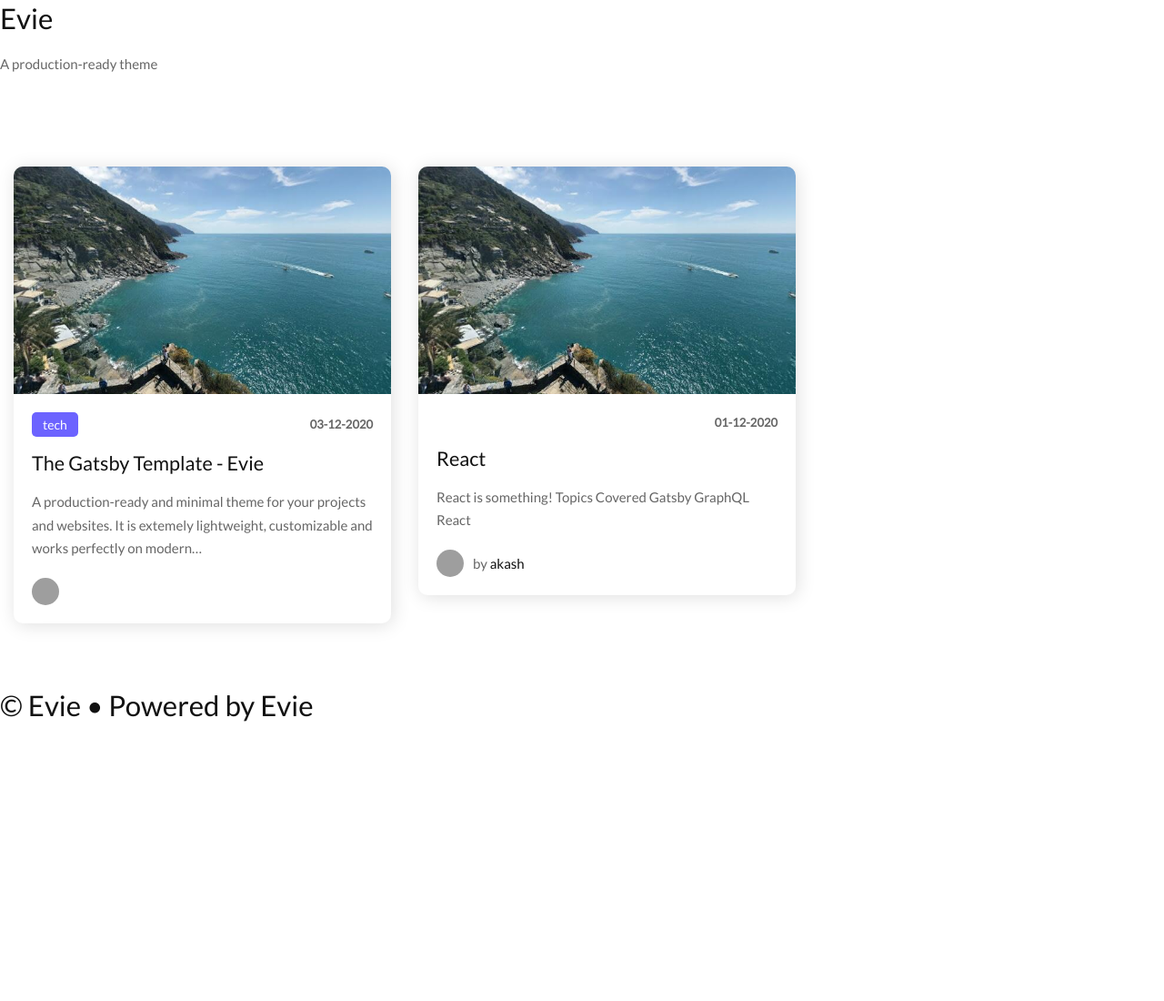
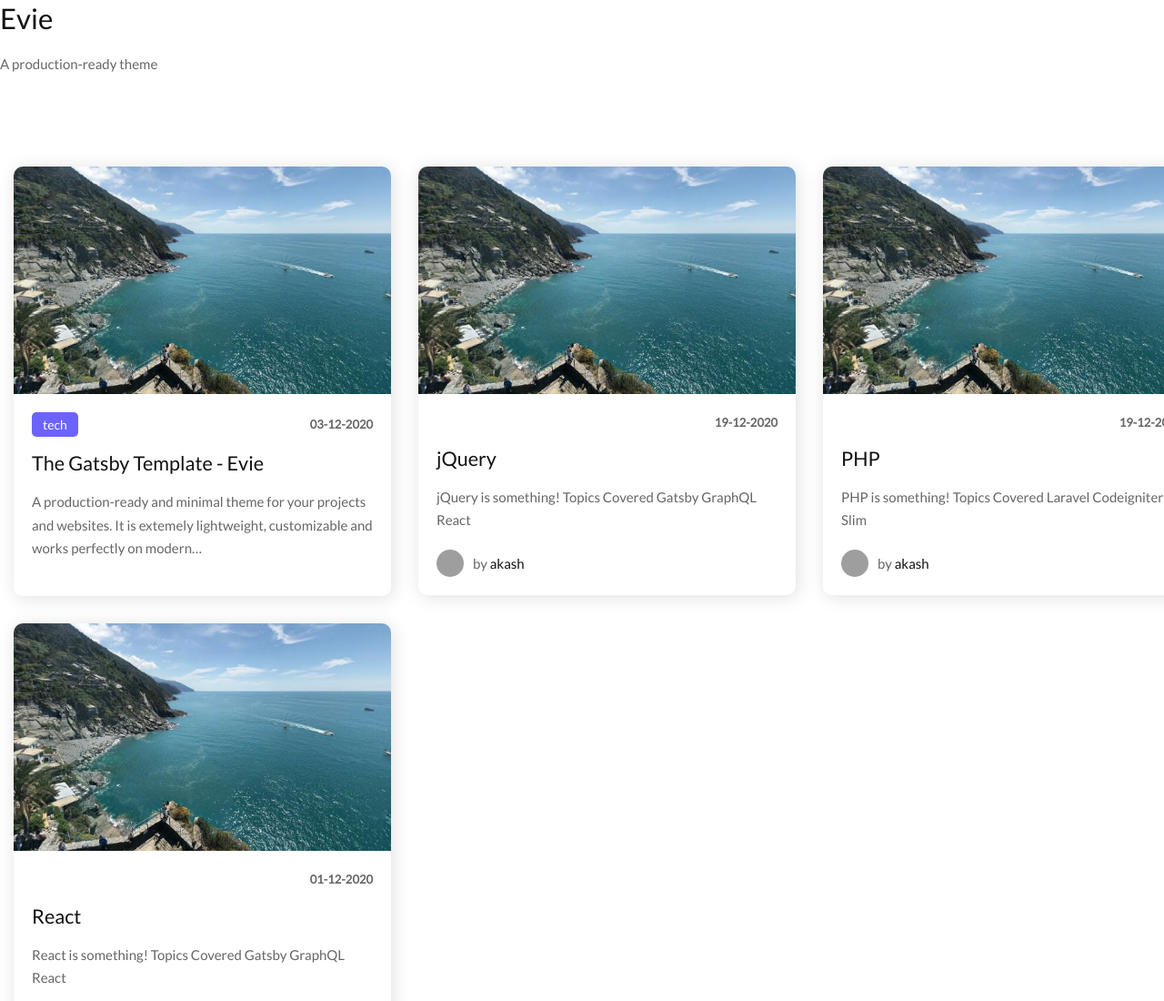
Before and after one commit to actuallyakash/evie-gatsby, a Gatsby site: page / in a window 1280 px wide. Shown: the top 1100 px of the page at 91% size. Before the commit the page ends 813 px from the top, so only its background shows below. Built offline with nearby package versions, Linux system fonts and the light colour scheme; Gatsby itself is replaced by a stand-in of ours; grey boxes are pictures that could not be loaded.

Commit message:
Fixed clearfix issue and design bugs 🧹

```diff
--- a/src/components/post.js
+++ b/src/components/post.js
@@ -2,15 +2,13 @@ import React from 'react'
 import { Link } from 'gatsby'
 
 const Post = ( props ) => {
-    if ( props.data.frontmatter.thumbnail ) {
-        console.log(props.data.frontmatter.thumbnail);
-    }
+
   return (
     <article id={props.id} className="col-md-4">
         <div className="evie__post">
 
             {props.data.frontmatter.thumbnail &&
-            <div class="evie__img__container">
+            <div className="evie__img__container">
                 <Link to={`/blog/${props.data.fields.slug}`}>
                     <img src={props.data.frontmatter.thumbnail.publicURL} alt={props.data.frontmatter.thumbnail.name} />
                 </Link>
@@ -50,27 +48,31 @@ const Post = ( props ) => {
 
                 </div>
 
+                {props.data.frontmatter.author &&
                 <div className="user__info">
                     <div className="user__img__container">
                         {/* todo: user image */}
                         <img src="https://streetviewhub.com/shots/100x100" alt="" />
                     </div>
 
-                    {props.data.frontmatter.author &&
-                        <span className="user__name">
-                            by <span className="author stress">
-                                {/* todo: user link */}
-                                <a href="#">{props.data.frontmatter.author}</a>
-                            </span>
+
+                    <span className="user__name">
+                        by <span className="author stress">
+                            {/* todo: user link */}
+                            <a href="#">{props.data.frontmatter.author}</a>
                         </span>
-                    }
+                    </span>
                 </div>
+                }
 
             </div>
 
         </div>
 
     </article>
+
+
+    // echo ( ( $wp_query->current_post + 1 ) % 3 == 0 ) ? '<div class="clearfix"></div>' : '';
   )
 }
 
--- a/src/pages/index.js
+++ b/src/pages/index.js
@@ -1,4 +1,4 @@
-import React from 'react'
+import React, {Fragment} from 'react'
 import { graphql, useStaticQuery } from 'gatsby'
 
 import Layout from '../components/layout'
@@ -49,9 +49,20 @@ const Index = () => {
             <div className="evie-posts row">
 
               {/* looping the posts */}
-              {posts.allMarkdownRemark.edges.map( post => (
-                <Post id={post.node.id} data={post.node} />
-              ))}
+              {posts.allMarkdownRemark.edges.map( (post, index) => {
+
+                // Clearfix Fix
+                if( index === 3 ) {
+                  return(
+                    <Fragment>
+                      <div className="clearfix"></div>
+                      <Post key={post.node.id} id={post.node.id} data={post.node} />
+                    </Fragment>
+                  )
+                }
+
+                return <Post key={post.node.id} id={post.node.id} data={post.node} />
+              })}
 
               {/* end loop */}
 
--- /dev/null
+++ b/src/posts/jquery.md
@@ -0,0 +1,14 @@
+---
+title: "jQuery"
+date: "19-12-2020"
+author: "akash"
+thumbnail: "../assets/images/streetviewhub.jpg"
+---
+
+jQuery is something!
+
+## Topics Covered
+
+1. Gatsby
+2. GraphQL
+3. React
--- /dev/null
+++ b/src/posts/php.md
@@ -0,0 +1,14 @@
+---
+title: "PHP"
+date: "19-12-2020"
+author: "akash"
+thumbnail: "../assets/images/streetviewhub.jpg"
+---
+
+PHP is something!
+
+## Topics Covered
+
+1. Laravel
+2. Codeigniter
+3. Slim
```
Also changed, not shown: src/assets/images/morale.jpg (added).
